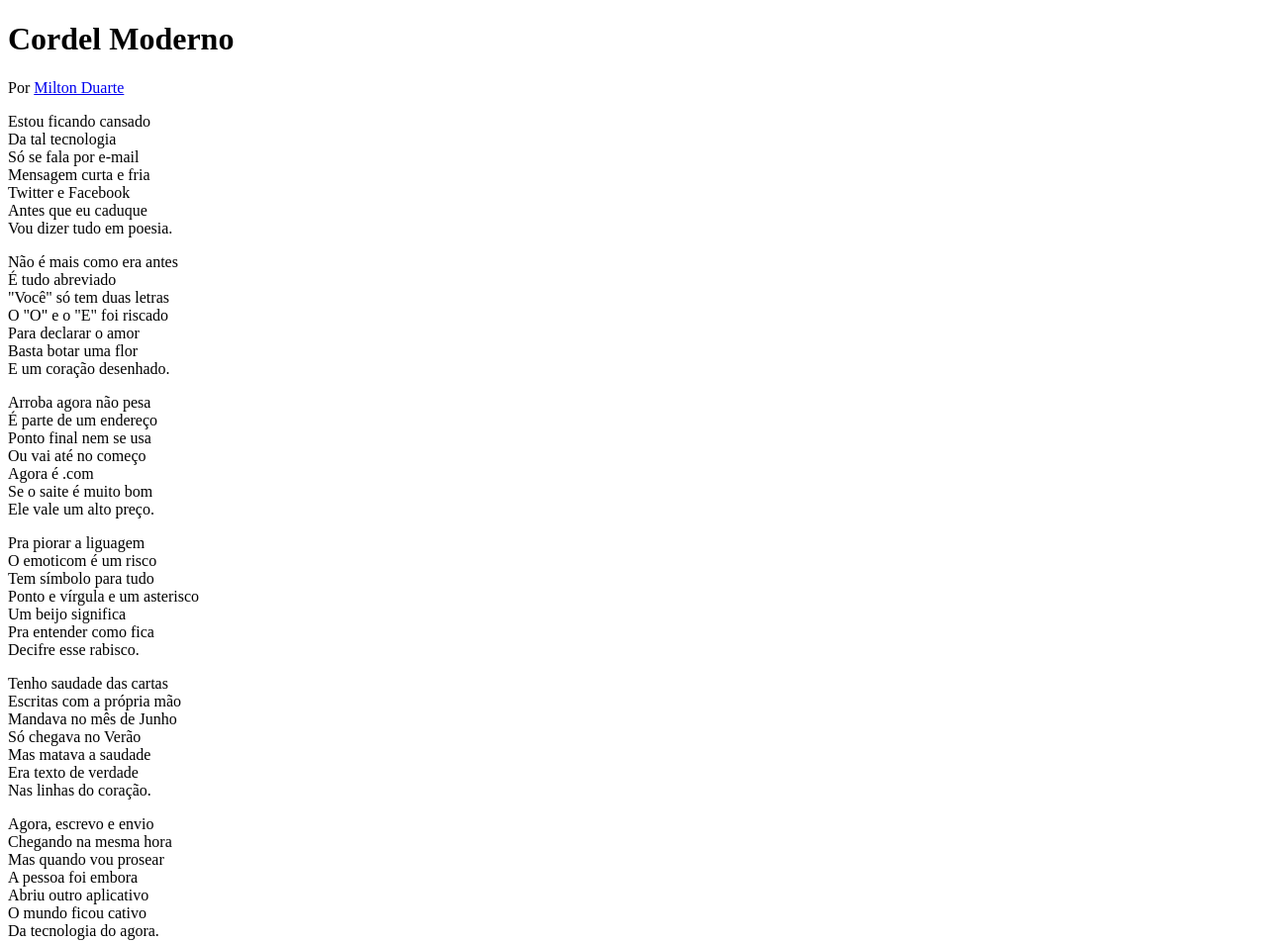
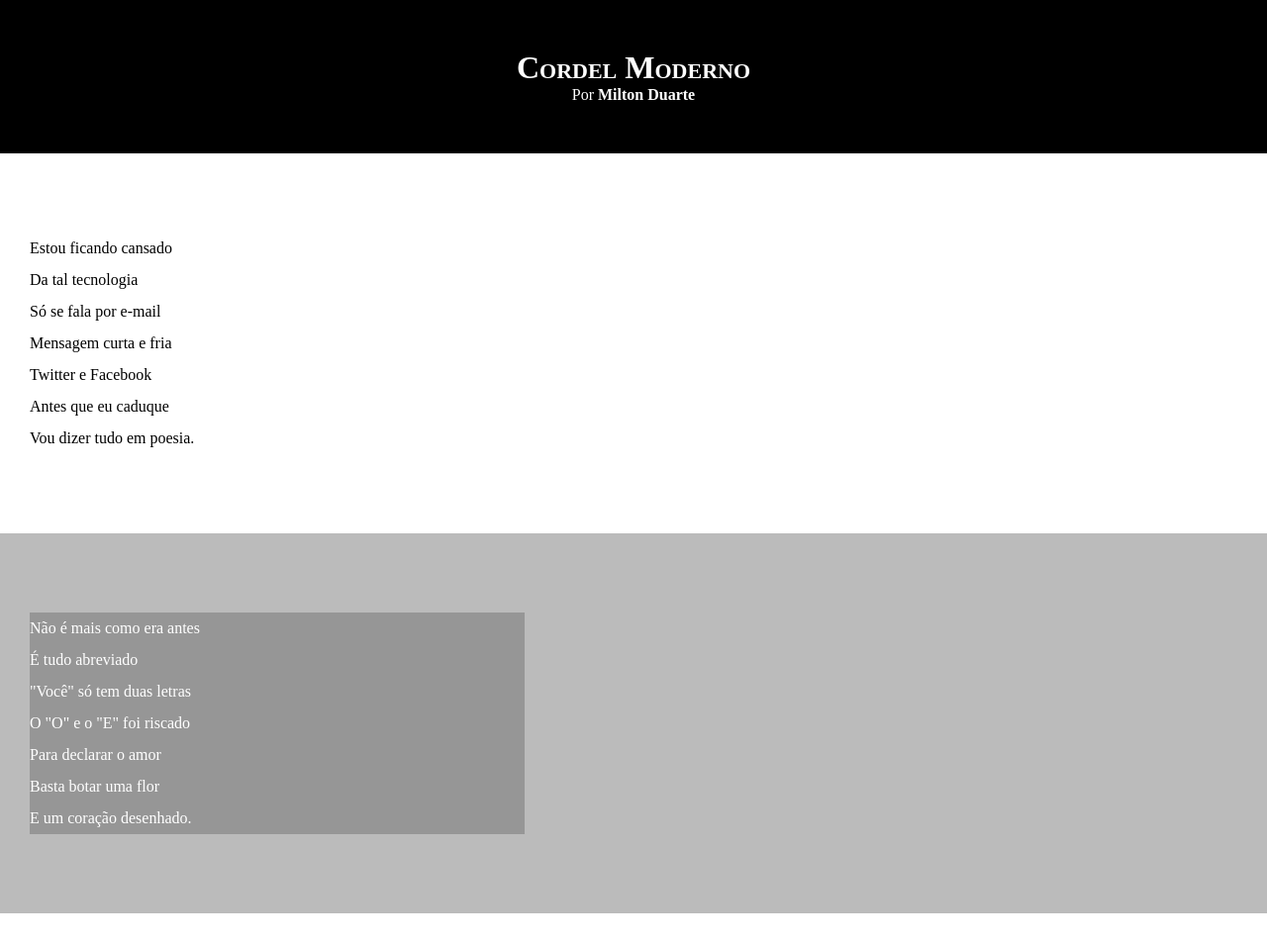
Before and after one commit to Rhuancr/html-css, a plain HTML site: page desafios/d012/index.html in a window 1280 px wide. Shown: the top 953 px of the page at 99% size. Drawn offline with Linux system fonts and the light colour scheme.

Commit message:
atualizei estilo dos texto e blocos

```diff
--- a/desafios/d012/estilo/style.css
+++ b/desafios/d012/estilo/style.css
@@ -1 +1,66 @@
 @charset "UTF-8";
+* {
+    margin: 0px;
+    padding: 0px;
+}
+
+html, body {
+    min-width: 100vh;
+    background-color: dark;
+}
+
+header {
+    background-color: black;
+    color: white;
+    text-align: center;
+}
+
+
+
+header > h1{
+    padding-top: 50px;
+    font-variant: small-caps;
+}
+
+header > p {
+    padding-bottom: 50px;
+}
+
+header a, footer a {
+    color: white;
+    text-decoration: none;
+    font-weight: bolder;
+}
+
+header a:hover, footer a:hover {
+    text-decoration: underline;
+}
+
+section {
+    padding-top: 10vh;
+    padding-bottom: 10vh;
+    line-height: 2em;
+    padding-left: 30px;
+}
+section.normal {
+    background-color: white;
+    color: black;
+}
+section.imagem {
+    background-color: rgba(0, 0, 0, 0.267);
+    color: white
+    ;
+}
+section.imagem > p {
+    width: 500px;
+    background-color: rgba(0, 0, 0, 0.199);
+}
+
+
+
+footer {
+    background-color: black;
+    color: white;
+    text-align: center;
+    padding: 10px;
+}
--- a/desafios/d012/index.html
+++ b/desafios/d012/index.html
@@ -17,7 +17,7 @@
     </header>
 
 <main>
-    <section>
+    <section class="normal">
         <p>
             Estou ficando cansado <br>
             Da tal tecnologia <br>
@@ -30,7 +30,7 @@
     </section>
 
 
-    <section>
+    <section class="imagem">
         <p>
             Não é mais como era antes <br>
             É tudo abreviado <br>
@@ -43,7 +43,7 @@
     </section>
 
 
-    <section>
+    <section class="normal">
         <p>
             Arroba agora não pesa <br>
             É parte de um endereço <br>
@@ -67,7 +67,7 @@
     </section>
 
 
-    <section>
+    <section class="imagem">
         <p>
             Tenho saudade das cartas <br>
             Escritas com a própria mão <br>
@@ -80,7 +80,7 @@
     </section>
 
 
-    <section>
+    <section class="normal">
         <p>
             Agora, escrevo e envio <br>
             Chegando na mesma hora <br>
```
